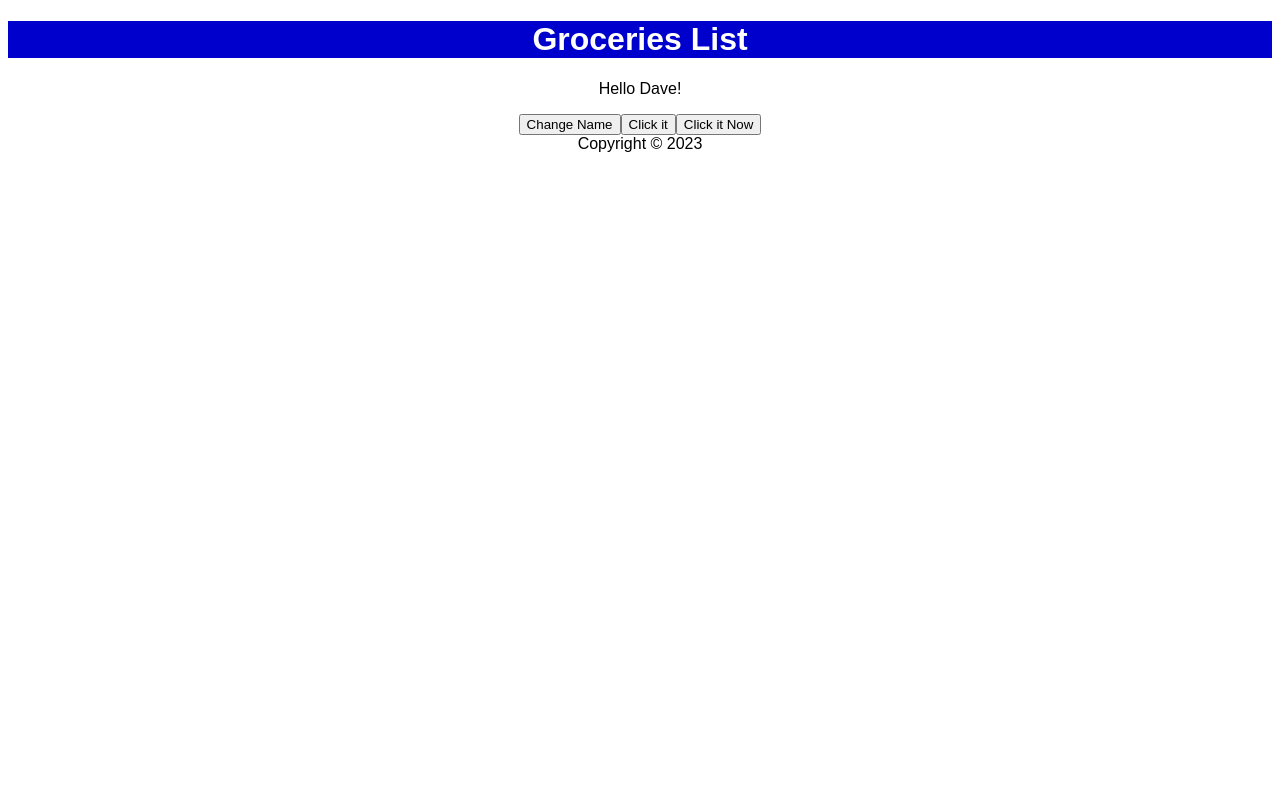
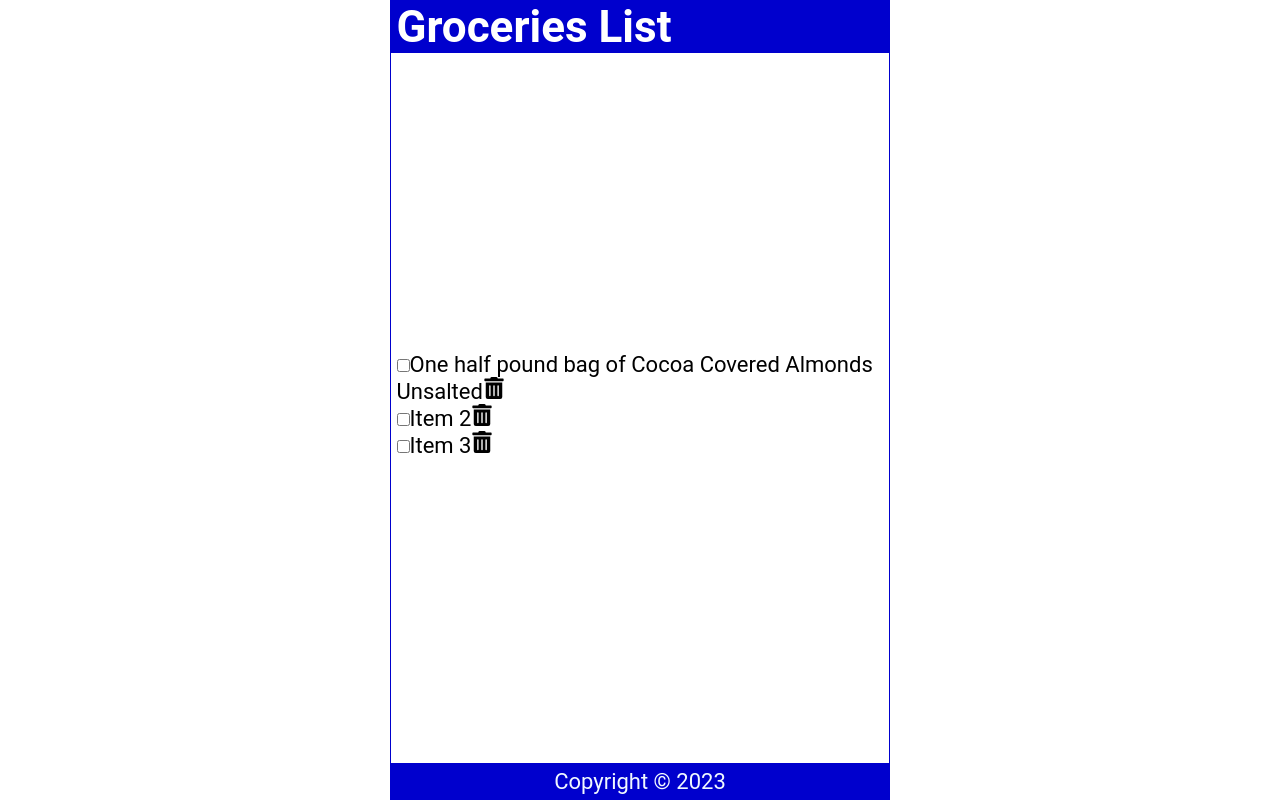
Before and after one commit to codebysachin/react-practise-series, a React (Create React App) app: page / in a window 1280 px wide. Built offline with nearby package versions, Linux system fonts and the light colour scheme.

Commit message:
list and keys

```diff
--- a/public/index.html
+++ b/public/index.html
@@ -9,7 +9,7 @@
       manifest.json provides metadata used when your web app is added to the
       homescreen on Android. See https://developers.google.com/web/fundamentals/engage-and-retain/web-app-manifest/
     -->
-	<link rel="manifest" href="%PUBLIC_URL%/manifest.json">
+	<!-- <link rel="manifest" href="%PUBLIC_URL%/manifest.json"> -->
 	<link rel="shortcut icon" href="%PUBLIC_URL%/favicon.ico">
 	<!--
       Notice the use of %PUBLIC_URL% in the tags above.
--- a/src/Content.js
+++ b/src/Content.js
@@ -1,30 +1,56 @@
 import React, { useState } from "react";
+import { FaTrashAlt } from 'react-icons/fa';
 
 const Content = () => {
-  const [name, setName] = useState('Dave');
-  const [count, setCount] = useState(0);
+  const [items, setItems] = useState([
+    {
+      id: 1,
+      checked: false,
+      item: "One half pound bag of Cocoa Covered Almonds Unsalted"
+    },
+    {
+      id: 2,
+      checked: false,
+      item: "Item 2"
+    },
+    {
+      id: 3,
+      checked: false,
+      item: "Item 3"
+    }
+  ]);
 
-  const handleNameChange = () => {
-    const names = ["Dave", "Richard", "John"];
-    const int = Math.floor(Math.random() * 3);
-    setName(names[int]);
-  };
+  const handleCheck = (id) => {
+      const listItems = items.map((item) => item.id === id ?
+      {...item, checked: !item.checked}: item);
+      setItems(listItems);
+      localStorage.setItem('Shopping List', JSON.stringify(listItems));
+  }
 
-  const handleClick = () => {
-    setCount(count + 1);
-    console.log(count);
-  };
-
-  const handleClick2 = (name) => {
-    console.log(count);
+  const handleDelete = (id) => {
+    const listItems = items.filter((item)=> item.id !== id);
+    setItems(listItems);
+    localStorage.setItem('Shopping List', JSON.stringify(listItems));
   };
 
   return (
     <main>
-      <p>Hello {name}!</p>
-      <button onClick={handleNameChange}>Change Name</button>
-      <button onClick={handleClick}>Click it</button>
-      <button onClick={handleClick2}>Click it Now</button>
+      {items.length ? (
+      <ul>
+        {items.map((item)=>(
+          <li key={item.id}>
+          <input type="checkbox"
+            onChange={() => handleCheck(item.id)}
+            checked={item.checked} />
+          <label
+          style={(item.checked) ? {textDecoration: 'line-through'}: null}
+          onDoubleClick={() => handleCheck(item.id)}>{item.item}</label>
+          <FaTrashAlt onClick={() => handleDelete(item.id)} role="button" tabIndex='0'/>
+        </li>
+        ))}
+
+      </ul>
+      ) : <p>Your List is empty</p> }
     </main>
   );
 };
--- a/src/styles.css
+++ b/src/styles.css
@@ -1,4 +1,118 @@
+* {
+  margin: 0;
+  padding: 0;
+  box-sizing: border-box;
+}
+
+html {
+  font-size: 22px;
+}
+
+body {
+  min-height: 100vh;
+  font-family: 'Roboto', 'Oxygen',
+    'Ubuntu', 'Cantarell', 'Fira Sans', 'Droid Sans', 'Helvetica Neue',
+    sans-serif;
+  -webkit-font-smoothing: antialiased;
+  -moz-osx-font-smoothing: grayscale;
+}
+
 .App {
-  font-family: sans-serif;
+  display: flex;
+  flex-direction: column;
+  justify-content: center;
+  align-items: center;
+  height: 100vh;
+  width: 100%;
+  max-width: 500px;
+  border: 1px solid mediumblue;
+  margin: auto;
+}
+
+header {
+  width: 100%;
+  padding: 0 0.25em;
+  background-color: mediumblue;
+  color: aliceblue;
+  display: flex;
+  justify-content: space-between;
+  align-items: center;
+}
+
+main {
+  width: 100%;
+  display: flex;
+  flex-direction: column;
+  flex-grow: 1;
+  justify-content: center;
+  align-items: center;
+  overflow-y: auto;
+}
+
+footer {
+  width: 100%;
+  padding: 0.25em;
+  background-color: mediumblue;
+  color: aliceblue;
+  display: grid;
+  place-content: center;
+}
+
+ul {
+  width: 100%;
+  list-style: none;
+  padding: 0 0.25rem 0.25rem;
+}
+
+ul li::before {
+  content: "\200B";
+}
+
+.item {
+  display: flex;
+  justify-content: flex-start;
+  align-items: center;
+  padding: 0.5rem 0 0.5rem 0.5rem;
+  margin: 0.25rem 0;
+  background-color: #eee;
+}
+
+.item:first-child {
+  margin: 0;
+}
+
+.item input[type="checkbox"] {
   text-align: center;
+  width: 2.5rem;
+  width: 48px;
+  min-width: 48px;
+  height: 2.5rem;
+  height: 48px;
+  min-height: 48px;
+  cursor: pointer;
+  margin-right: 0.5rem;
 }
+
+.item input[type="checkbox"]:focus + label {
+  text-decoration: underline;
+}
+
+.item > label {
+  font-size: 0.75rem;
+  flex-grow: 1;
+}
+
+.item svg {
+  width: 48px;
+  min-width: 48px;
+  height: 36px;
+  font-size: 1rem;
+  color: steelblue;
+  cursor: pointer;
+}
+
+.item svg:focus,
+.item svg:hover {
+  color: red;
+  outline: none;
+}
```
Also changed, not shown: package.json (+9 -1 lines), 2 other files (tests, documents, lock files or other folders).
